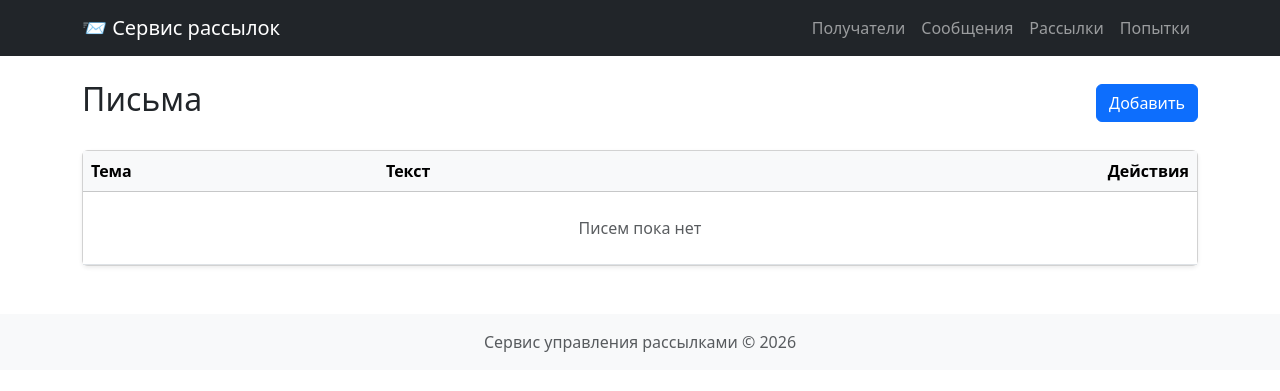
After one commit to maks-batsmanov/Coursework_Django, a Django app: template mailing/templates/mailing/message_list.html in a window 1280 px wide. The commit adds this page. Shown: the top 391 px of the page. Run offline with Django 5.2, Linux system fonts and the light colour scheme; the template is opened without the code that fills it, so the values that code supplies are empty; parts of the project's set-up code (start-up, migrations or seed data) failed here and were passed over; some libraries are stand-ins or nearby versions.

Commit message:
добавлены шаблоны для message

```diff
--- /dev/null
+++ b/mailing/templates/mailing/message_list.html
@@ -0,0 +1,39 @@
+{% extends 'base.html' %}
+{% block title %}Письма{% endblock %}
+
+{% block content %}
+<div class="d-flex justify-content-between align-items-center mb-4">
+    <h2>Письма</h2>
+    <a href="{% url 'mailing:message_create' %}" class="btn btn-primary"> Добавить</a>
+</div>
+
+<div class="card shadow-sm">
+    <div class="card-body p-0">
+        <table class="table table-hover mb-0">
+            <thead class="table-light">
+                <tr>
+                    <th>Тема</th>
+                    <th>Текст</th>
+                    <th class="text-end">Действия</th>
+                </tr>
+            </thead>
+            <tbody>
+                {% for message in messages %}
+                <tr>
+                    <td>{{ message.subject }}</td>
+                    <td>{{ message.body }}</td>
+                    <td class="text-end">
+                        <a href="{% url 'mailing:message_update' message.pk %}" class="btn btn-sm btn-outline-primary"></a>
+                        <a href="{% url 'mailing:message_delete' message.pk %}" class="btn btn-sm btn-outline-danger"></a>
+                    </td>
+                </tr>
+                {% empty %}
+                <tr>
+                    <td colspan="3" class="text-center text-muted py-4">Писем пока нет</td>
+                </tr>
+                {% endfor %}
+            </tbody>
+        </table>
+    </div>
+</div>
+{% endblock %}
--- a/mailing/templates/mailing/recipient_delete.html
+++ b/mailing/templates/mailing/recipient_delete.html
@@ -19,10 +19,10 @@
                 </dl>
             </div>
             <div class="card-footer d-flex justify-content-between bg-white">
-                <a href="{% url 'mailing:recipients_list' %}" class="btn btn-outline-secondary"> Отмена</a>
+                <a href="{% url 'mailing:recipient_list' %}" class="btn btn-outline-secondary">Отмена</a>
                 <form method="post" class="d-inline">
                     {% csrf_token %}
-                    <button type="submit" class="btn btn-danger"> Удалить</button>
+                    <button type="submit" class="btn btn-danger">Удалить</button>
                 </form>
             </div>
         </div>
--- a/mailing/templates/mailing/recipient_detail.html
+++ b/mailing/templates/mailing/recipient_detail.html
@@ -21,7 +21,7 @@
                 </dl>
             </div>
             <div class="card-footer d-flex justify-content-between bg-white">
-                <a href="{% url 'mailing:recipients_list' %}" class="btn btn-outline-secondary">Назад</a>
+                <a href="{% url 'mailing:recipient_list' %}" class="btn btn-outline-secondary">Назад</a>
                 <div>
                     <a href="{% url 'mailing:recipient_update' recipient.pk %}" class="btn btn-primary">Редактировать</a>
                     <a href="{% url 'mailing:recipient_delete' recipient.pk %}" class="btn btn-outline-danger">Удалить</a>
--- a/mailing/templates/mailing/recipient_form.html
+++ b/mailing/templates/mailing/recipient_form.html
@@ -30,7 +30,7 @@
 
                     <div class="d-flex justify-content-between mt-4">
                         <button type="submit" class="btn btn-primary">Сохранить</button>
-                        <a class="btn btn-outline-secondary">Отмена</a>
+                        <a href="{% url 'mailing:recipient_list' %}" class="btn btn-outline-secondary">Отмена</a>
                     </div>
                 </form>
             </div>
```
Also changed, not shown: mailing/templates/mailing/message_delete.html (added, +31 -0 lines), mailing/templates/mailing/message_detail.html (added, +30 -0 lines), mailing/templates/mailing/message_form.html (added, +40 -0 lines).
